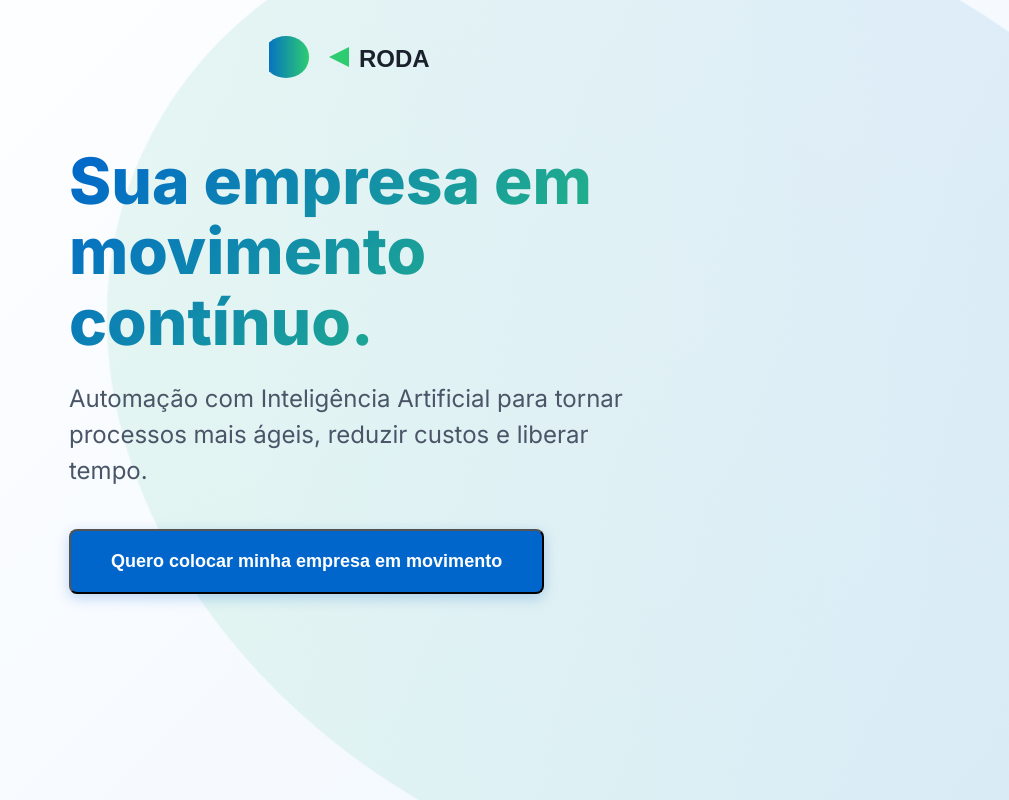
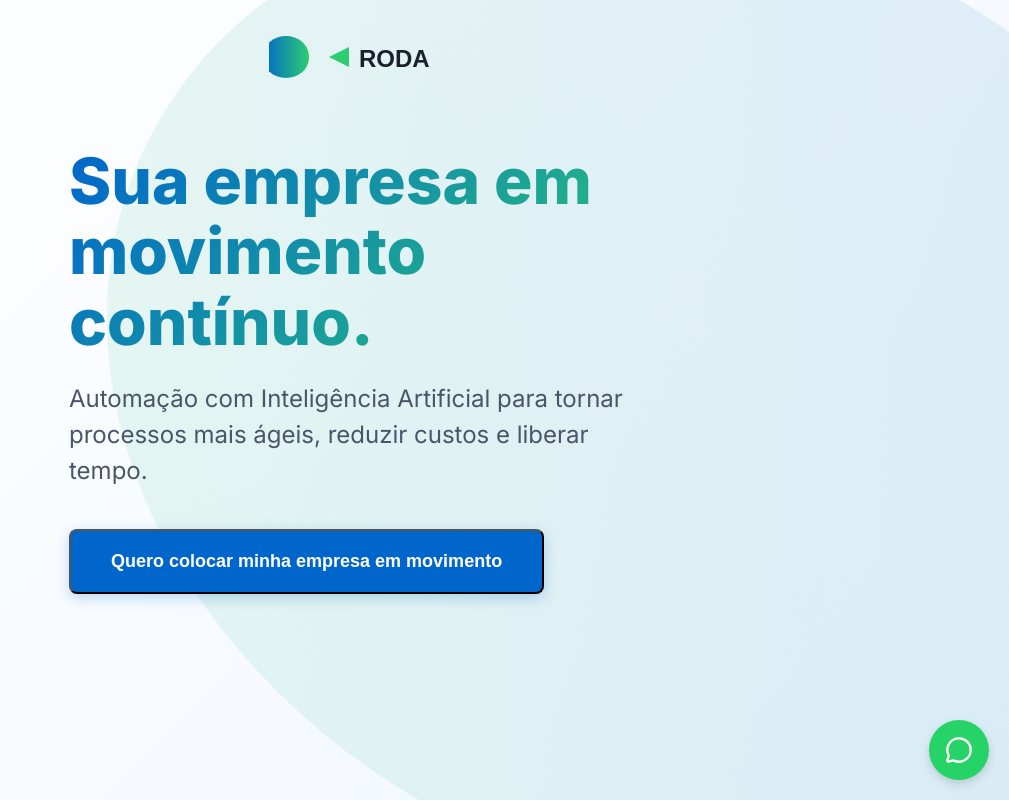
Before and after one commit to marcioluisms/rodalanding, a Next.js app: page / in a window 1280 px wide. Shown: the top 800 px of the page, without its empty margins (271-1280 px from the left). Built offline with nearby package versions, Linux system fonts and the light colour scheme.

Commit message:
feat: adiciona botão flutuante de WhatsApp

```diff
--- /dev/null
+++ b/src/app/components/WhatsAppButton.tsx
@@ -0,0 +1,18 @@
+'use client'
+
+import { MessageCircle } from 'lucide-react'
+import styles from '../styles/WhatsAppButton.module.css'
+
+export default function WhatsAppButton() {
+  return (
+    <a
+      href="https://wa.me/5511999999999?text=Olá!+Gostaria+de+saber+mais."
+      target="_blank"
+      rel="noopener noreferrer"
+      className={styles.whatsappButton}
+      aria-label="Contato via WhatsApp"
+    >
+      <MessageCircle size={28} color="#FFFFFF" />
+    </a>
+  )
+}
--- a/src/app/layout.tsx
+++ b/src/app/layout.tsx
@@ -1,6 +1,7 @@
 import type { Metadata } from 'next'
 import { Inter } from 'next/font/google'
 import './styles/globals.css'
+import WhatsAppButton from './components/WhatsAppButton'
 
 const inter = Inter({ subsets: ['latin'] })
 
@@ -16,7 +17,10 @@ export default function RootLayout({
 }) {
   return (
     <html lang="pt-BR">
-      <body className={inter.className}>{children}</body>
+      <body className={inter.className}>
+        {children}
+        <WhatsAppButton />
+      </body>
     </html>
   )
 }
--- /dev/null
+++ b/src/app/styles/WhatsAppButton.module.css
@@ -0,0 +1,28 @@
+.whatsappButton {
+  position: fixed;
+  bottom: 20px;
+  right: 20px;
+  width: 60px;
+  height: 60px;
+  border-radius: 50%;
+  background-color: #25D366;
+  display: flex;
+  align-items: center;
+  justify-content: center;
+  box-shadow: 0 4px 10px rgba(0, 0, 0, 0.15);
+  transition: all 0.3s ease;
+  z-index: 1000;
+}
+
+.whatsappButton:hover {
+  transform: scale(1.1);
+  background-color: #1da851;
+}
+
+/* Responsividade para dispositivos móveis */
+@media (max-width: 768px) {
+  .whatsappButton {
+    width: 55px;
+    height: 55px;
+  }
+}
```
Also changed, not shown: package.json (+7 -6 lines), 1 other file (tests, documents, lock files or other folders).
